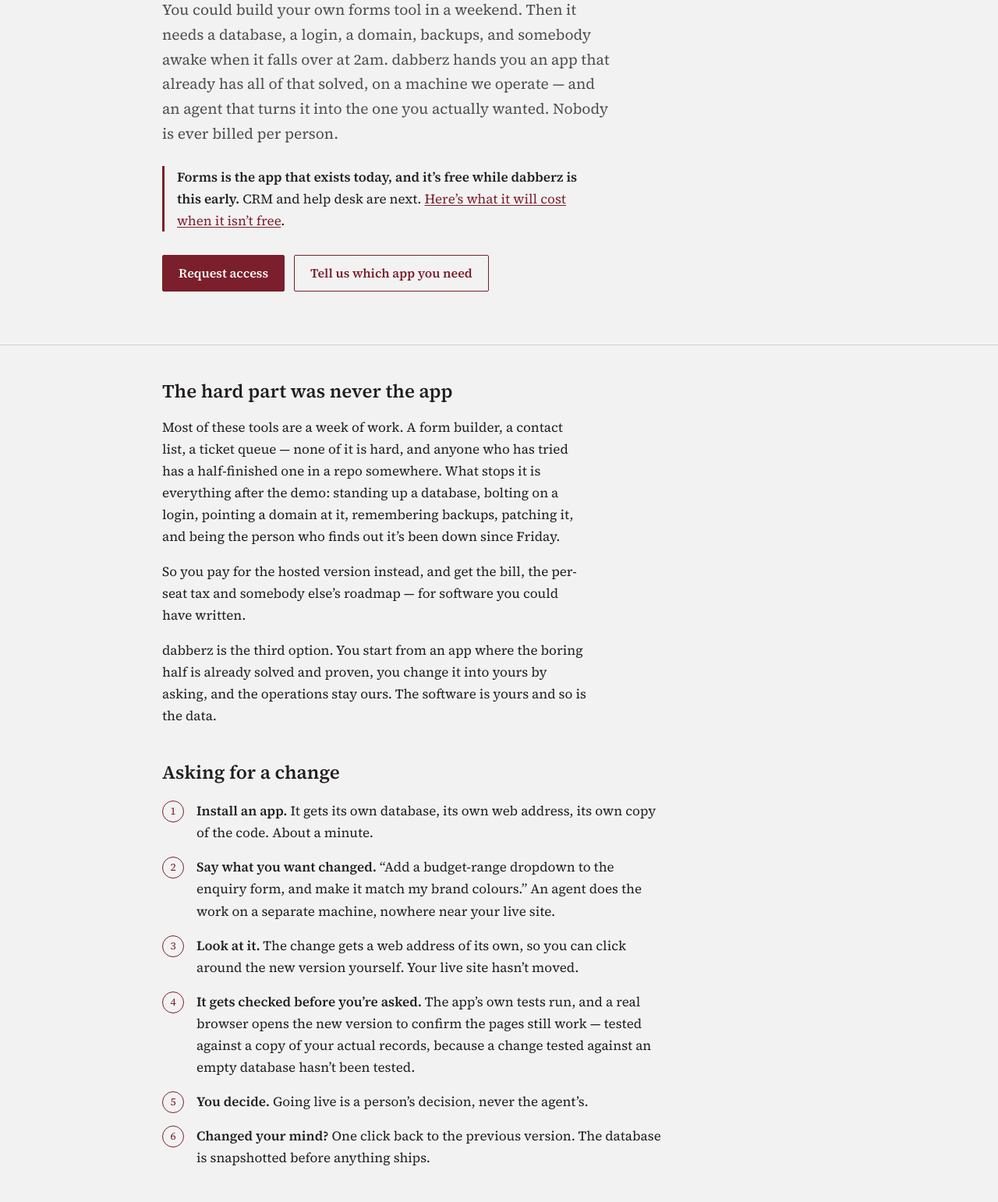
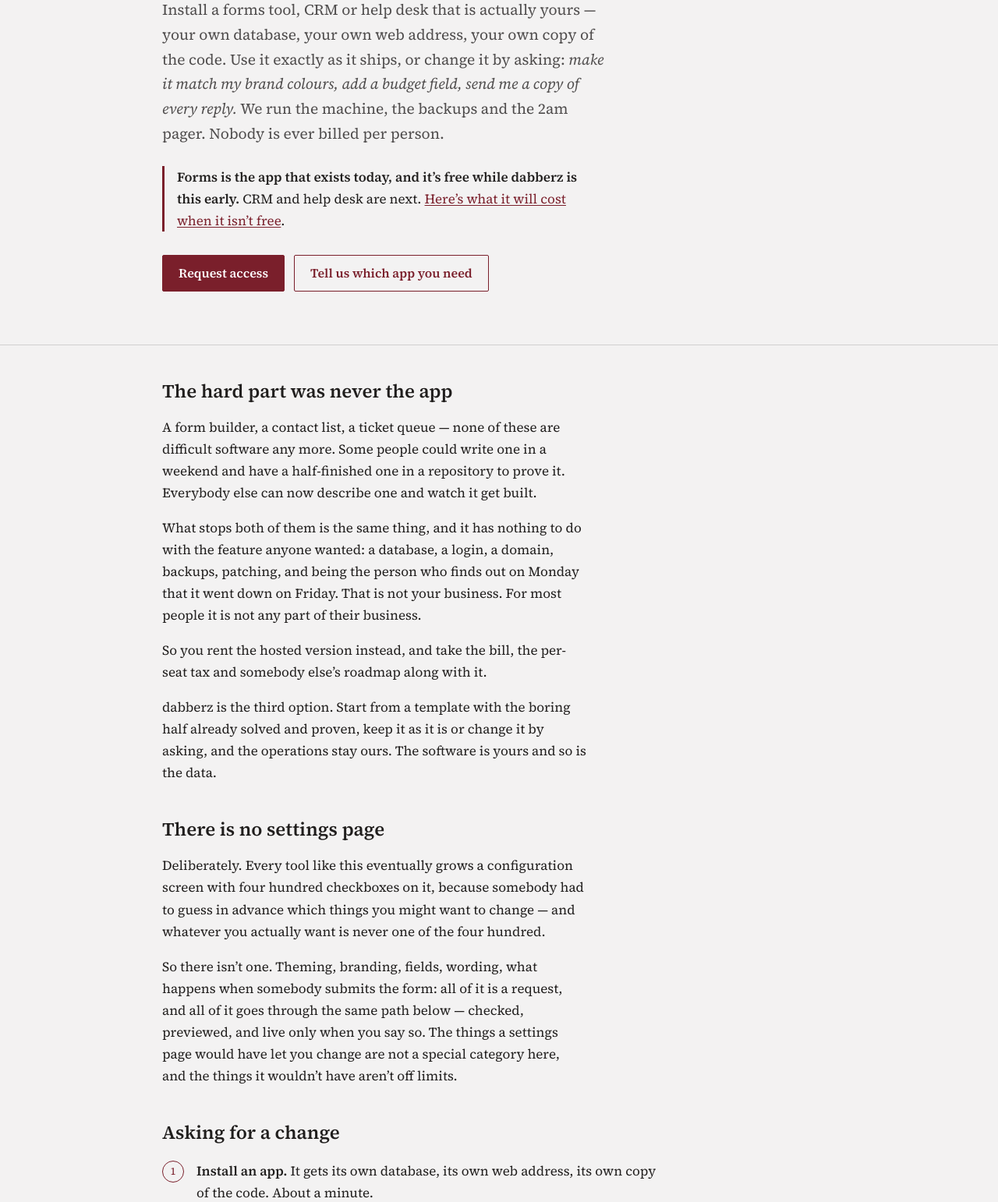
Before and after one commit to dabbers/devex, a plain HTML site: page site/index.html in a window 1280 px wide. Shown: the part 303-1845 px from the top of the page at 78% size. Drawn offline with Linux system fonts and the light colour scheme.

Commit message:
site: widen the pitch past people who can code, and drop to $15
The previous pass narrowed the audience to builders and the headline
followed it there. That was too far. The target is anyone who wants off
SaaS but whose business is not running software -- which includes the
people who could build it and the larger number who cannot and should
not have to. "Build it yourself" speaks past the second group entirely,
and the simulated non-technical reader's own objection to self-hosting
was, word for word, that it means becoming the IT department.

So: "Leave SaaS. Don't become IT." Same two-clause shape, no
prerequisite attached. The lede now leads with using a template exactly
as it ships, because that is a first-class path and not a lesser one,
and the positioning section covers both readers rather than flattering
one.

Adds "There is no settings page", which is a product stance rather than
a gap. A configuration screen is a list of the changes somebody guessed
in advance you might want; it is always too long and never has the one
you came for. Here branding, wording, fields and behaviour are all just
changes, through the same checked and previewed route, so there is no
boundary between what you may configure and what needs a developer.

Intro tier is $15. The platform's licence is stated as headed for MIT
rather than unsettled -- a restrictive licence on the half that runs
your app would make "you can leave" a slogan. about.html also picks up
where the name comes from: dabberz was game servers and shared hosting,
which is the same business as this one with a different lever.

Co-Authored-By: Claude Opus 5 <noreply@anthropic.com>
Claude-Session: https://claude.ai/code/session_015NAs4Guk6f8QbCy6rrRRFe

```diff
--- a/site/index.html
+++ b/site/index.html
@@ -3,8 +3,8 @@
 <head>
 <meta charset="utf-8">
 <meta name="viewport" content="width=device-width, initial-scale=1">
-<title>dabberz &mdash; build it yourself, don&rsquo;t host it yourself</title>
-<meta name="description" content="Start from a forms tool, CRM or help desk that already has the login, database and backups solved. Change it by asking. We run it. Never billed per person, never per app.">
+<title>dabberz &mdash; leave SaaS, don&rsquo;t become IT</title>
+<meta name="description" content="Install a forms tool, CRM or help desk that is yours. Use it as it ships or change it by asking — there is no settings page. We run the machine, the database and the backups. Never billed per person, never per app.">
 <link rel="stylesheet" href="/style.css">
 </head>
 <body>
@@ -19,12 +19,12 @@
 </div></header>
 <div class="hero"><div class="wrap">
   <p class="kicker">Business software you own, operated by somebody else</p>
-  <h1>Build it yourself.<br>Don&rsquo;t host it yourself.</h1>
-  <p class="lede">You could build your own forms tool in a weekend. Then it needs a
-  database, a login, a domain, backups, and somebody awake when it falls over at 2am.
-  dabberz hands you an app that already has all of that solved, on a machine we operate
-  &mdash; and an agent that turns it into the one you actually wanted. Nobody is ever
-  billed per person.</p>
+  <h1>Leave SaaS.<br>Don&rsquo;t become IT.</h1>
+  <p class="lede">Install a forms tool, CRM or help desk that is actually yours &mdash;
+  your own database, your own web address, your own copy of the code. Use it exactly as
+  it ships, or change it by asking: <i>make it match my brand colours, add a budget
+  field, send me a copy of every reply.</i> We run the machine, the backups and the 2am
+  pager. Nobody is ever billed per person.</p>
   <p class="availability"><b>Forms is the app that exists today, and it&rsquo;s free while
   dabberz is this early.</b> CRM and help desk are next.
   <a href="#cost">Here&rsquo;s what it will cost when it isn&rsquo;t free</a>.</p>
@@ -37,16 +37,29 @@
 <main class="wrap">
 
 <h2>The hard part was never the app</h2>
-<p>Most of these tools are a week of work. A form builder, a contact list, a ticket
-queue &mdash; none of it is hard, and anyone who has tried has a half-finished one in a
-repo somewhere. What stops it is everything after the demo: standing up a database,
-bolting on a login, pointing a domain at it, remembering backups, patching it, and being
-the person who finds out it&rsquo;s been down since Friday.</p>
-<p>So you pay for the hosted version instead, and get the bill, the per-seat tax and
-somebody else&rsquo;s roadmap &mdash; for software you could have written.</p>
-<p>dabberz is the third option. You start from an app where the boring half is already
-solved and proven, you change it into yours by asking, and the operations stay ours. The
+<p>A form builder, a contact list, a ticket queue &mdash; none of these are difficult
+software any more. Some people could write one in a weekend and have a half-finished one
+in a repository to prove it. Everybody else can now describe one and watch it get
+built.</p>
+<p>What stops both of them is the same thing, and it has nothing to do with the feature
+anyone wanted: a database, a login, a domain, backups, patching, and being the person who
+finds out on Monday that it went down on Friday. That is not your business. For most
+people it is not any part of their business.</p>
+<p>So you rent the hosted version instead, and take the bill, the per-seat tax and
+somebody else&rsquo;s roadmap along with it.</p>
+<p>dabberz is the third option. Start from a template with the boring half already solved
+and proven, keep it as it is or change it by asking, and the operations stay ours. The
 software is yours and so is the data.</p>
+
+<h2>There is no settings page</h2>
+<p>Deliberately. Every tool like this eventually grows a configuration screen with four
+hundred checkboxes on it, because somebody had to guess in advance which things you might
+want to change &mdash; and whatever you actually want is never one of the four hundred.</p>
+<p>So there isn&rsquo;t one. Theming, branding, fields, wording, what happens when
+somebody submits the form: all of it is a request, and all of it goes through the same
+path below &mdash; checked, previewed, and live only when you say so. The things a
+settings page would have let you change are not a special category here, and the things
+it wouldn&rsquo;t have aren&rsquo;t off limits.</p>
 
 <h2>Asking for a change</h2>
 <ol class="steps">
@@ -89,7 +102,7 @@ about the number than show you a page with no number on it at all. <b>You rent r
 run things in &mdash; not seats, and not apps.</b></p>
 <div class="cols pair">
   <div>
-    <h3>A slice, from around $20 a month</h3>
+    <h3>A slice, from $15 a month</h3>
     <p>Enough room for two to four apps. Run one big one or four small ones; we
     don&rsquo;t count them and we don&rsquo;t count the people using them. Spin up an
     experiment, decide it was a bad idea, delete it &mdash; the bill doesn&rsquo;t
@@ -186,13 +199,14 @@ storage, the mail. That contract is the entire reason we can run something witho
 knowing what it does, change it safely and hand it back to you. An app that rolls its own
 authentication is not one we can host this way.</p>
 <p>Which is the trade, stated plainly: build against the proven half, and the operations
-stop being your problem. Today that means starting from an app in the catalog and
-changing it until it&rsquo;s yours. That is the same thing from the other end, and
-it&rsquo;s the end that works right now.</p>
+stop being your problem. Today that means starting from a template and changing it until
+it&rsquo;s yours &mdash; the same thing from the other end, and the end that works right
+now. Most people will never need the other one, and nothing on this page assumes you
+write code.</p>
 
 <h2>Honest about where this is</h2>
 <div class="note">
-  <p>dabberz is early, and specific about it. Forms is the only app in the catalog today.
+  <p>dabberz is early, and specific about it. Forms is the only template available today.
   The platform runs on a single machine operated by one person &mdash; so there is no
   second region and no second pair of hands, which is fine for a forms tool and is a real
   thing to weigh before you move anything you&rsquo;d miss.</p>
```
Also changed, not shown: site/about.html (+24 -7 lines).
